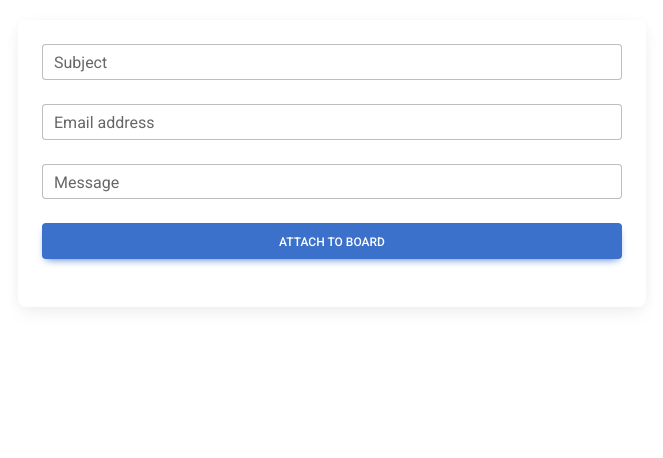
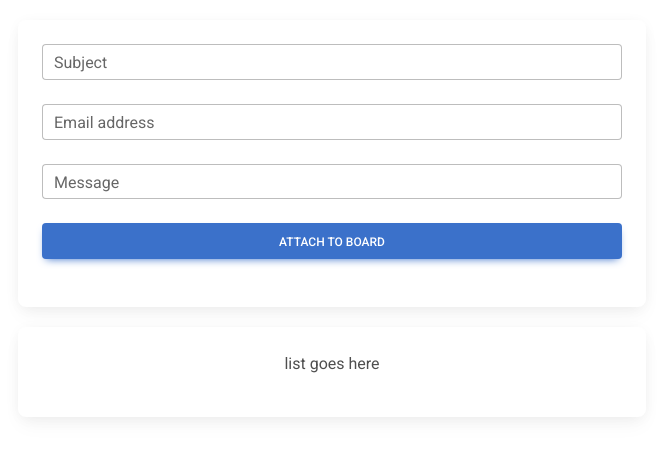
Before and after one commit to malinduruwanthamuthumala/NoticeBoardV1, a React (Create React App) app: page / in a window 1280 px wide. Shown: the top 458 px of the page, without its empty margins (308-971 px from the left). Built offline with nearby package versions, Linux system fonts and the light colour scheme.

Commit message:
add notice list component

```diff
--- a/src/App.js
+++ b/src/App.js
@@ -1,11 +1,11 @@
 import logo from './logo.svg';
 import './App.css';
 import NewNoticeForm from './noticeboard/components/adddNewNotice/addNewNotice';
-
+import LandingPage from './noticeboard/pages/LandingPage';
 function App() {
   return (
     <div>
-      <NewNoticeForm></NewNoticeForm>
+      <LandingPage></LandingPage>
     </div>
   );
 }
--- a/src/noticeboard/components/adddNewNotice/addNewNotice.js
+++ b/src/noticeboard/components/adddNewNotice/addNewNotice.js
@@ -63,9 +63,9 @@ const NewNoticeForm = (props) => {
   };
 
   const addErrorMessage = (message) => {
-    debugger;
+     let id = Math.random().toString();
     setErrorMessage((prevData) => {
-      return [...prevData, message];
+      return [...prevData, [id,message]];
     });
   };
   return (
@@ -100,13 +100,18 @@ const NewNoticeForm = (props) => {
         </MDBBtn>
       </form>
       {/* create a new component for error message section */}
+
       {errorMessages.map((error) => {
+        const [id,message] = error;
         return (
-          <ul className="error_message ">
-            <li className="error_message_point">{error}</li>
-          </ul>
+          <ul className="error_message" >
+            <li className="error_message_point" key={id}>{message}</li>
+            </ul>
         );
-      })}
+      })
+
+      }
+
     </CardMDL>
   );
 };
--- /dev/null
+++ b/src/noticeboard/components/noticeList/noticeList.js
@@ -0,0 +1,16 @@
+import React,{useState} from "react";
+
+import CardMDL from "../../UI/CardMDL";
+const NoticeList = (props) => {
+
+    const [noticeList,setNoticeList] = useState([]);
+
+    return (
+        <CardMDL className="new_notice">
+            <p>list goes here</p>
+        </CardMDL>
+    )
+
+}
+
+export default NoticeList;
--- /dev/null
+++ b/src/noticeboard/pages/LandingPage.js
@@ -0,0 +1,15 @@
+import React from "react";
+import NewNoticeForm from "../components/adddNewNotice/addNewNotice";
+import NoticeList from "../components/noticeList/noticeList";
+
+const LandingPage = (props)=>{
+    return(
+        <div className="containerfluid">
+
+            <NewNoticeForm></NewNoticeForm>
+            <NoticeList></NoticeList>
+        </div>
+    )
+}
+
+export default LandingPage;
```
